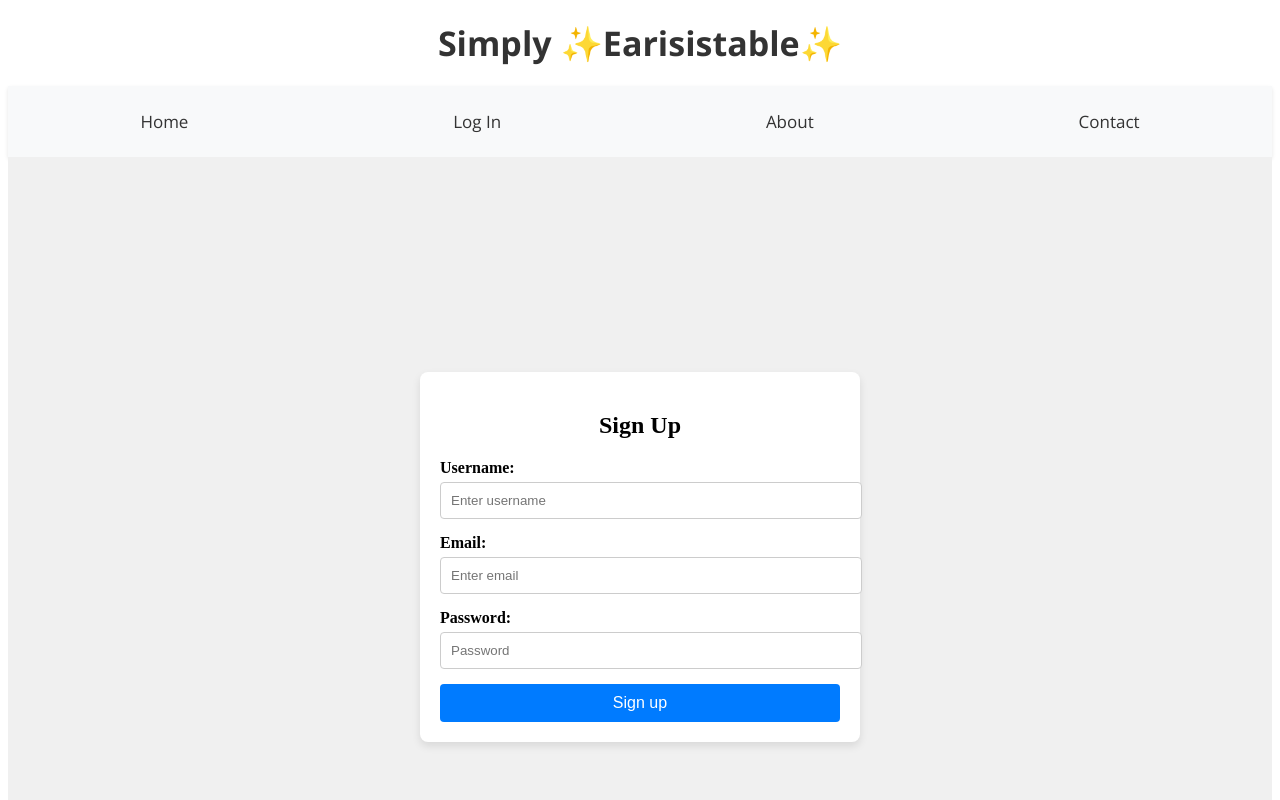
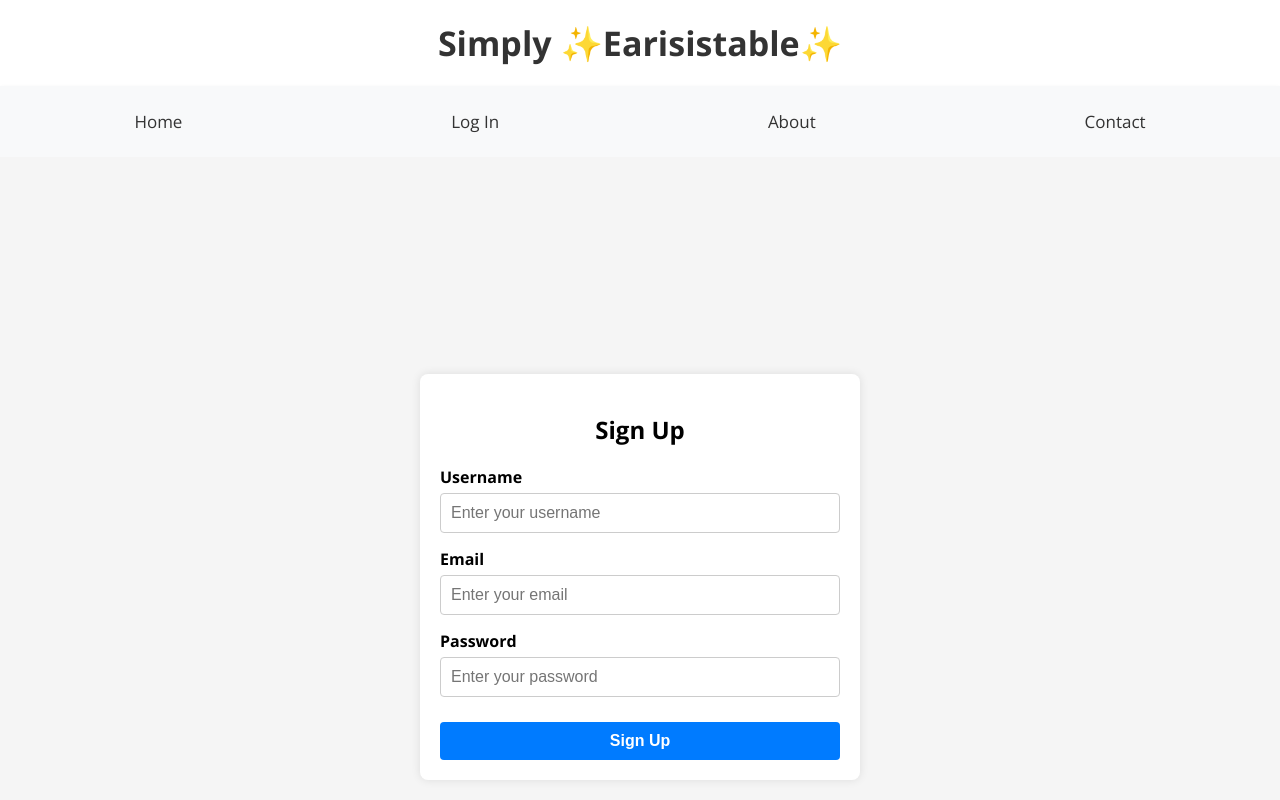
Before and after one commit to AshleighCodes/crowdfunding_front_end, a React (Vite) app: page /login in a window 1280 px wide. Shown: the top 800 px of the page. Built offline with nearby package versions, Linux system fonts and the light colour scheme.

Commit message:
Added font to signup form, amended the alignment

```diff
--- a/src/components/SignUpForm.css
+++ b/src/components/SignUpForm.css
@@ -1,61 +1,83 @@
-/* SignUpForm.css */
+@import url('https://fonts.googleapis.com/css2?family=Open+Sans:wght@400;700&display=swap');
+
+body {
+    font-family: 'Open Sans', sans-serif;
+    margin: 0;
+    padding: 0;
+    box-sizing: border-box;
+}
 
 .signup-form-container {
     display: flex;
     justify-content: center;
     align-items: center;
     height: 100vh;
-    background-color: #f0f0f0;
+    background-color: #f5f5f5;
+    padding: 20px;
 }
 
 .signup-form {
     background: #fff;
     padding: 20px;
     border-radius: 8px;
-    box-shadow: 0 4px 8px rgba(0, 0, 0, 0.1);
+    box-shadow: 0 0 10px rgba(0, 0, 0, 0.1);
     width: 100%;
     max-width: 400px;
+    display: flex;
+    flex-direction: column;
+    align-items: center;
 }
 
 .signup-form-title {
     margin-bottom: 20px;
     font-size: 24px;
+    font-weight: 700;
     text-align: center;
+    width: 100%;
 }
 
-.form-group {
+.signup-form-group {
     margin-bottom: 15px;
+    width: 100%;
 }
 
-.form-group label {
+.signup-form-group label {
     display: block;
     margin-bottom: 5px;
-    font-weight: bold;
+    font-weight: 700;
 }
 
-.form-group input {
+.signup-form-input {
     width: 100%;
     padding: 10px;
     border: 1px solid #ccc;
     border-radius: 4px;
+    font-size: 16px;
+    box-sizing: border-box;
 }
 
-.signup-button {
+.signup-form-button {
     width: 100%;
     padding: 10px;
     background-color: #007bff;
-    color: #fff;
     border: none;
     border-radius: 4px;
+    color: #fff;
+    font-size: 16px;
     cursor: pointer;
-    font-size: 16px;
+    font-weight: 700;
+    margin-top: 10px;
 }
 
-.signup-button:hover {
+.signup-form-button:hover {
     background-color: #0056b3;
 }
 
 @media (max-width: 600px) {
+    .signup-form-container {
+        padding: 10px;
+    }
+
     .signup-form {
         padding: 15px;
     }
@@ -64,12 +86,11 @@
         font-size: 20px;
     }
 
-    .form-group input {
-        padding: 8px;
+    .signup-form-input {
+        font-size: 14px;
     }
 
-    .signup-button {
-        padding: 8px;
+    .signup-form-button {
         font-size: 14px;
     }
 }
--- a/src/components/SignUpForm.jsx
+++ b/src/components/SignUpForm.jsx
@@ -1,83 +1,3 @@
-// import { useState } from "react";
-// import { useNavigate } from "react-router-dom";
-// import postLogin from "../api/post-login.js";
-// import postSignup from "../api/post-signup.js";
-
-// function SignupForm() {
-//     const navigate = useNavigate();
-//     const [credentials, setCredentials] = useState({
-//         username: "",
-//         email: "",
-//         password: "",
-//     });
-
-//     const handleChange = (event) => {
-//         const { id, value } = event.target;
-//         setCredentials((prevCredentials) => ({
-//             ...prevCredentials,
-//             [id]: value,
-//         }));
-//     };
-
-//     const handleSubmit = (event) => {
-//         event.preventDefault();
-//         event.preventDefault();
-
-//         const { username, email, password } = credentials;
-//         if (username && email && password) {
-//             postSignup(username, email, password)
-//             .then(() => {
-//                 return postLogin(username, password);
-//             })
-
-//             .then((loginResponse) => {
-//                 window.localStorage.setItem("token", loginResponse.token);
-//                 navigate("/");
-//             });
-//         }
-//     };
-
-//     return (
-//     <form>
-//         <div>
-//             <label htmlFor="username">Username:</label>
-//             <input
-//             type="text"
-//             id="username"
-//             placeholder="Enter username"
-//             onChange={handleChange}
-//             />
-//         </div>
-
-//         <div>
-//             <label htmlFor="username">Email:</label>
-//             <input
-//             type="text"
-//             id="email"
-//             placeholder="Enter email"
-//             onChange={handleChange}
-//             />
-//         </div>
-
-//         <div>
-//             <label htmlFor="password">Password:</label>
-//             <input
-//             type="password"
-//             id="password"
-//             placeholder="Password"
-//             onChange={handleChange}
-//             />
-//         </div>
-//         <button type="submit" onClick={handleSubmit}>
-//             Sign up
-//         </button>
-//     </form>
-// );
-// }
-
-// export default SignupForm;
-
-
 import { useState } from "react";
 import { useNavigate } from "react-router-dom";
 import postLogin from "../api/post-login.js";
@@ -118,40 +38,42 @@ function SignupForm() {
 
     return (
         <div className="signup-form-container">
-            <form className="signup-form">
+            <form className="signup-form" onSubmit={handleSubmit}>
                 <h2 className="signup-form-title">Sign Up</h2>
-                <div className="form-group">
-                    <label htmlFor="username">Username:</label>
+                <div className="signup-form-group">
+                    <label htmlFor="username">Username</label>
                     <input
                         type="text"
                         id="username"
-                        placeholder="Enter username"
+                        value={credentials.username}
                         onChange={handleChange}
+                        className="signup-form-input"
+                        placeholder="Enter your username"
                     />
                 </div>
-
-                <div className="form-group">
-                    <label htmlFor="email">Email:</label>
+                <div className="signup-form-group">
+                    <label htmlFor="email">Email</label>
                     <input
-                        type="text"
+                        type="email"
                         id="email"
-                        placeholder="Enter email"
+                        value={credentials.email}
                         onChange={handleChange}
+                        className="signup-form-input"
+                        placeholder="Enter your email"
                     />
                 </div>
-
-                <div className="form-group">
-                    <label htmlFor="password">Password:</label>
+                <div className="signup-form-group">
+                    <label htmlFor="password">Password</label>
                     <input
                         type="password"
                         id="password"
-                        placeholder="Password"
+                        value={credentials.password}
                         onChange={handleChange}
+                        className="signup-form-input"
+                        placeholder="Enter your password"
                     />
                 </div>
-                <button type="submit" className="signup-button" onClick={handleSubmit}>
-                    Sign up
-                </button>
+                <button type="submit" className="signup-form-button">Sign Up</button>
             </form>
         </div>
     );
```
